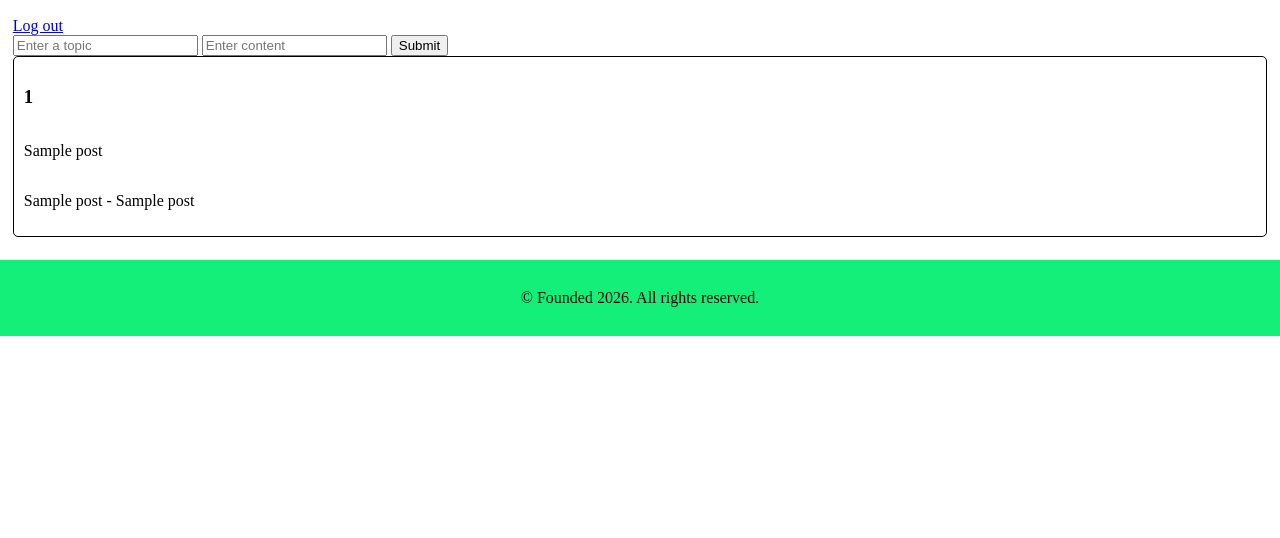
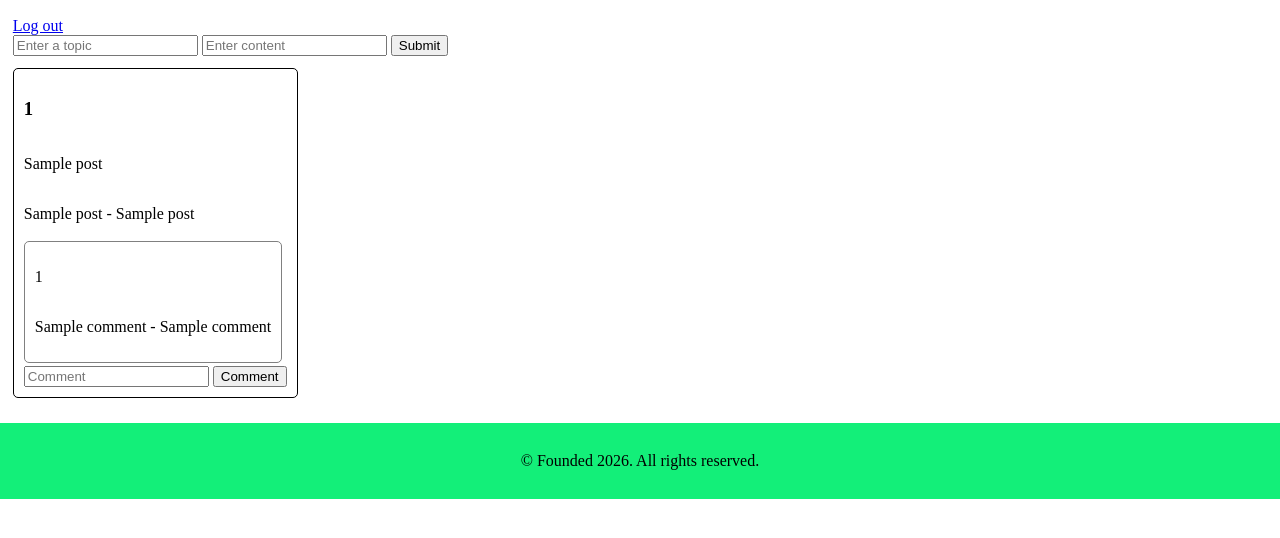
Before and after one commit to joelwassberg-ctrl/Forum, a Flask app: template templates/home.html in a window 1280 px wide. Shown: the part 80-618 px from the top of the page. Run offline with Flask 3, Linux system fonts and the light colour scheme; the template is opened without the code that fills it: most values are stand-ins (such as "Sample title", 1, 10 or a date in 2020).

Commit message:
Gjort så post boxarna är lika stora som texten inom den och så att om texten är längre än hemsidan så blir det en ny rad. Man kan nu komentera på posts genom att jag lade till comment route. komentarerna får en egen låda inuti the posted låda.

```diff
--- a/app.py
+++ b/app.py
@@ -76,12 +76,38 @@ def home():
 
             return redirect("home")
 
-        mycursor.execute("SELECT topics.topicname, posts.body, posts.created_at, users.name FROM posts JOIN users ON posts.person_id = users.personid JOIN topics ON posts.topic_id = topics.topicid")
+        mycursor.execute("SELECT topics.topicname, posts.body, posts.created_at, users.name, topics.topicid FROM posts JOIN users ON posts.person_id = users.personid JOIN topics ON posts.topic_id = topics.topicid")
         post = mycursor.fetchall()
 
-        return render_template("home.html", username=username, post=post)
+
+        mycursor.execute("SELECT comments.body, users.name, comments.created, comments.topicid FROM comments JOIN users ON comments.user_id = users.personid JOIN topics ON comments.topicid = topics.topicid")
+        comment = mycursor.fetchall()
+        print("Comments fetched from database:")
+        print(comment)
+
+        return render_template("home.html", username=username, post=post, comment=comment)
     else:
         return redirect("login")
+
+@app.route("/comment", methods=["POST"])
+def comment():
+    if "username" in session:
+        if request.method == "POST":
+
+            comment = request.form["comment"]
+            topic = request.form["topicid"]
+            sql = "INSERT INTO comments (topicid, user_id, body) VALUES (%s, %s, %s)"
+            val = (topic, session["person_id"], comment)
+            mycursor.execute(sql, val)
+            mydb.commit()
+            return redirect("home")
+
+
+        return render_template("home.html", username=session["username"], comment=comment)
+    else:
+        return redirect("login")
+
+
 
 #result = mycursor.fetchall()
 #for x in result: print(x)
--- a/static/style.css
+++ b/static/style.css
@@ -43,6 +43,25 @@ footer {
     align-items: flex-start;
     border: 1px solid black;
     padding: 10px;
-    margin-bottom: 10px;
+    margin-bottom: 1%;
+    margin-top: 1%;
     border-radius: 5px;
+    width: fit-content;
 }
+
+.post-body {
+    max-width: 100%;
+    overflow-wrap: anywhere;
+}
+
+.comment{
+    display: flex;
+    flex-direction: column;
+    align-items: flex-start;
+    border: 1px solid grey;
+    padding: 10px;
+    margin-bottom: 1%;
+    margin-top: 1%;
+    border-radius: 5px;
+    width: fit-content;
+}
--- a/templates/home.html
+++ b/templates/home.html
@@ -13,8 +13,24 @@
 {% for p in post %}
     <div class="post">
         <h3>{{ p[0] }}</h3>
-        <p>{{ p[1] }}</p>
+        <p class="post-body">{{ p[1] }}</p>
         <p>{{ p[3] }} - {{ p[2] }}</p>
+
+
+        {% for c in comment %}
+            {% if c[3]|int == p[4]|int %}
+                <div class="comment">
+                    <p>{{ c[0] }}</p>
+                    <p>{{ c[1] }} - {{ c[2] }}</p>
+                </div>
+            {% endif %}
+        {% endfor %}
+
+        <form action="/comment" method="POST">
+            <input type="hidden" name="topicid" value="{{ p[4] }}" />
+            <input type="text" name="comment" placeholder="Comment" />
+            <button type="submit">Comment</button>
+        </form>
     </div>
 {% endfor %}
 {% endblock %}
```
